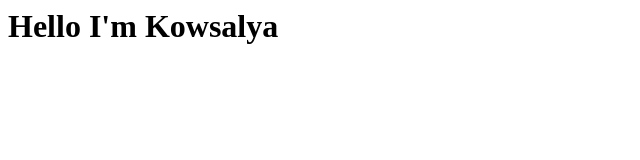
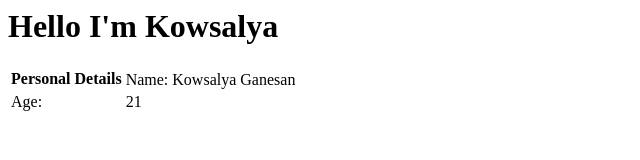
Before and after one commit to iamkowsalya/iamkowsalya.github.io, a plain HTML site: page index.html in a window 1280 px wide. Shown: the whole page, without its empty margins (0-640 px from the left). Drawn offline with Linux system fonts and the light colour scheme.

Commit message:
Update index.html

```diff
--- a/index.html
+++ b/index.html
@@ -1 +1,10 @@
 <h1> Hello I'm Kowsalya </h1>
+<table>
+  <tr><th rowspan=2>Personal Details</th></tr>
+  <tr><td>Name:</td>
+      <td>Kowsalya Ganesan</td>
+  </tr>
+  <tr><td>Age:</td>
+      <td>21</td>
+  </tr>
+</table>
```
